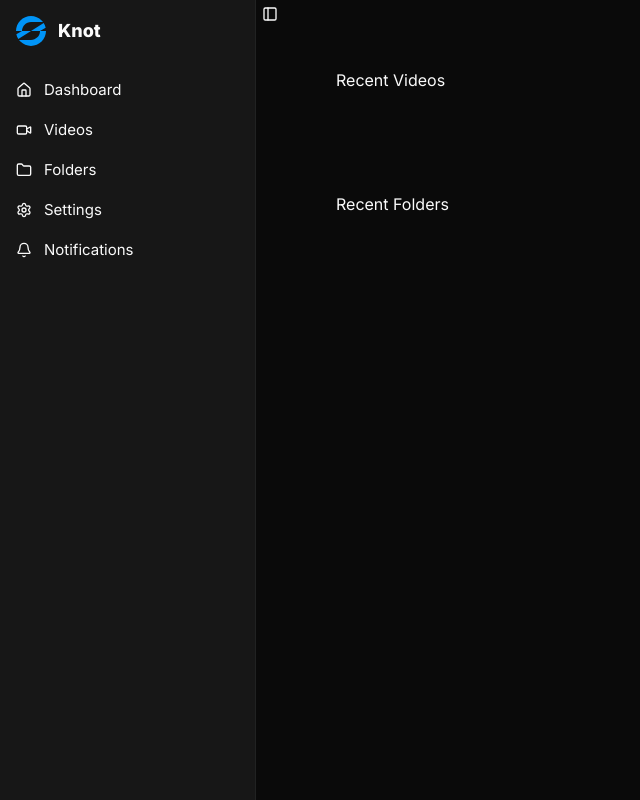
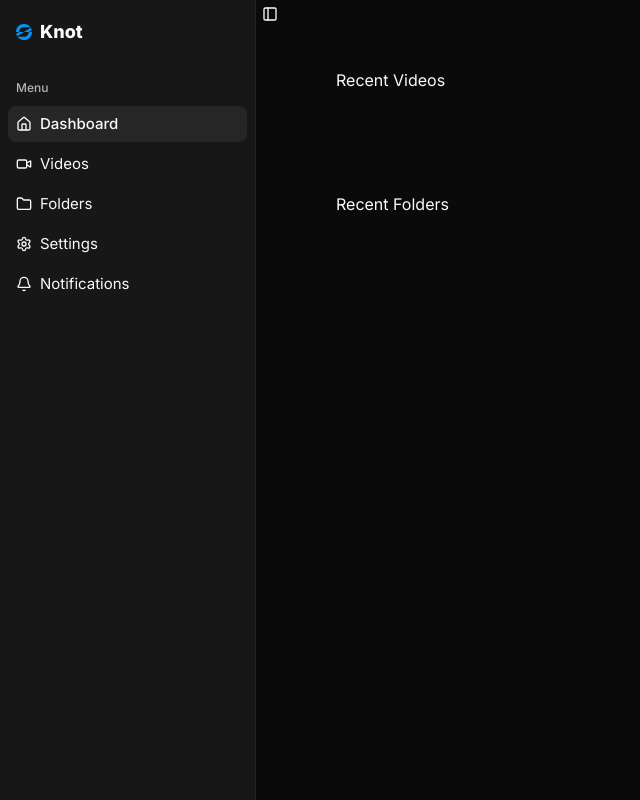
Before and after one commit to Dishant402955/knot, a Next.js app in the folder apps/web/: page /dashboard in a window 1280 px wide. Shown: the whole page, without its empty margins (0-640 px from the left). Built offline with nearby package versions, Linux system fonts and the light colour scheme.

Commit message:
update sidebar UI

```diff
--- a/apps/web/app/dashboard/_components/app-sidebar.tsx
+++ b/apps/web/app/dashboard/_components/app-sidebar.tsx
@@ -1,79 +1,131 @@
-import * as React from "react";
+"use client";
+
+import Link from "next/link";
+import { usePathname } from "next/navigation";
 
 import {
   Sidebar,
   SidebarContent,
   SidebarGroup,
+  SidebarGroupLabel,
   SidebarHeader,
   SidebarMenu,
   SidebarMenuButton,
   SidebarMenuItem,
   SidebarRail,
 } from "@/components/ui/sidebar";
-import Link from "next/link";
-import { Logo } from "@/components/logo";
-import { Settings, Video, Folder, Bell, Home } from "lucide-react";
 
-const data = {
-  navMain: [
+import { LogoMark } from "@/components/logo";
+
+import {
+  Bell,
+  Folder,
+  Home,
+  Settings,
+  Video,
+  type LucideIcon,
+} from "lucide-react";
+
+const navMain: {
+  title: string;
+  url: string;
+  icon: LucideIcon;
+}[] = [
   {
     title: "Dashboard",
     url: "/dashboard",
-      icon: <Home />,
+    icon: Home,
   },
   {
     title: "Videos",
     url: "/dashboard/videos",
-      icon: <Video />,
+    icon: Video,
   },
   {
     title: "Folders",
     url: "/dashboard/folders",
-      icon: <Folder />,
+    icon: Folder,
   },
   {
     title: "Settings",
     url: "/dashboard/settings",
-      icon: <Settings />,
+    icon: Settings,
   },
   {
     title: "Notifications",
     url: "/dashboard/notifications",
-      icon: <Bell />,
+    icon: Bell,
   },
-  ],
+];
+
+const isNavActive = (url: string, pathname: string) => {
+  if (url === "/dashboard") {
+    return pathname === "/dashboard";
+  }
+
+  if (url === "/dashboard/folders") {
+    return (
+      pathname === "/dashboard/folders" ||
+      pathname.startsWith("/dashboard/folder/")
+    );
+  }
+
+  return pathname === url || pathname.startsWith(`${url}/`);
 };
 
 export function AppSidebar({ ...props }: React.ComponentProps<typeof Sidebar>) {
+  const pathname = usePathname();
+
   return (
-    <Sidebar {...props}>
+    <Sidebar collapsible="icon" {...props}>
       <SidebarHeader>
         <SidebarMenu>
           <SidebarMenuItem>
-            <div>
-              <Logo classname="" />
-            </div>
+            <SidebarMenuButton
+              asChild
+              size="lg"
+              className="hover:bg-transparent active:bg-transparent"
+            >
+              <Link href="/dashboard">
+                <LogoMark className="size-7" />
+
+                <span className="font-extrabold text-lg">Knot</span>
+              </Link>
+            </SidebarMenuButton>
           </SidebarMenuItem>
         </SidebarMenu>
       </SidebarHeader>
+
       <SidebarContent>
         <SidebarGroup>
+          <SidebarGroupLabel>Menu</SidebarGroupLabel>
+
           <SidebarMenu>
-            {data.navMain.map((item) => (
-              <SidebarMenuItem key={item.title} className="my-1">
-                <SidebarMenuButton asChild>
-                  <Link href={item.url} className="text-[15px] ">
-                    <span className="flex justify-center items-center gap-x-3">
-                      <p className="text-[20px]">{item.icon}</p>
-                      {item.title}
-                    </span>
+            {navMain.map((item) => {
+              const active = isNavActive(item.url, pathname);
+              const Icon = item.icon;
+
+              return (
+                <SidebarMenuItem key={item.title} className="my-0.5">
+                  <SidebarMenuButton
+                    asChild
+                    isActive={active}
+                    tooltip={item.title}
+                    className="h-9 text-[15px]"
+                  >
+                    <Link href={item.url}>
+                      <Icon className="size-5" />
+
+                      <span>{item.title}</span>
                     </Link>
                   </SidebarMenuButton>
                 </SidebarMenuItem>
-            ))}
+              );
+            })}
           </SidebarMenu>
         </SidebarGroup>
       </SidebarContent>
+
       <SidebarRail />
     </Sidebar>
   );
```
Lines whose indentation alone changed are shown as unchanged.
